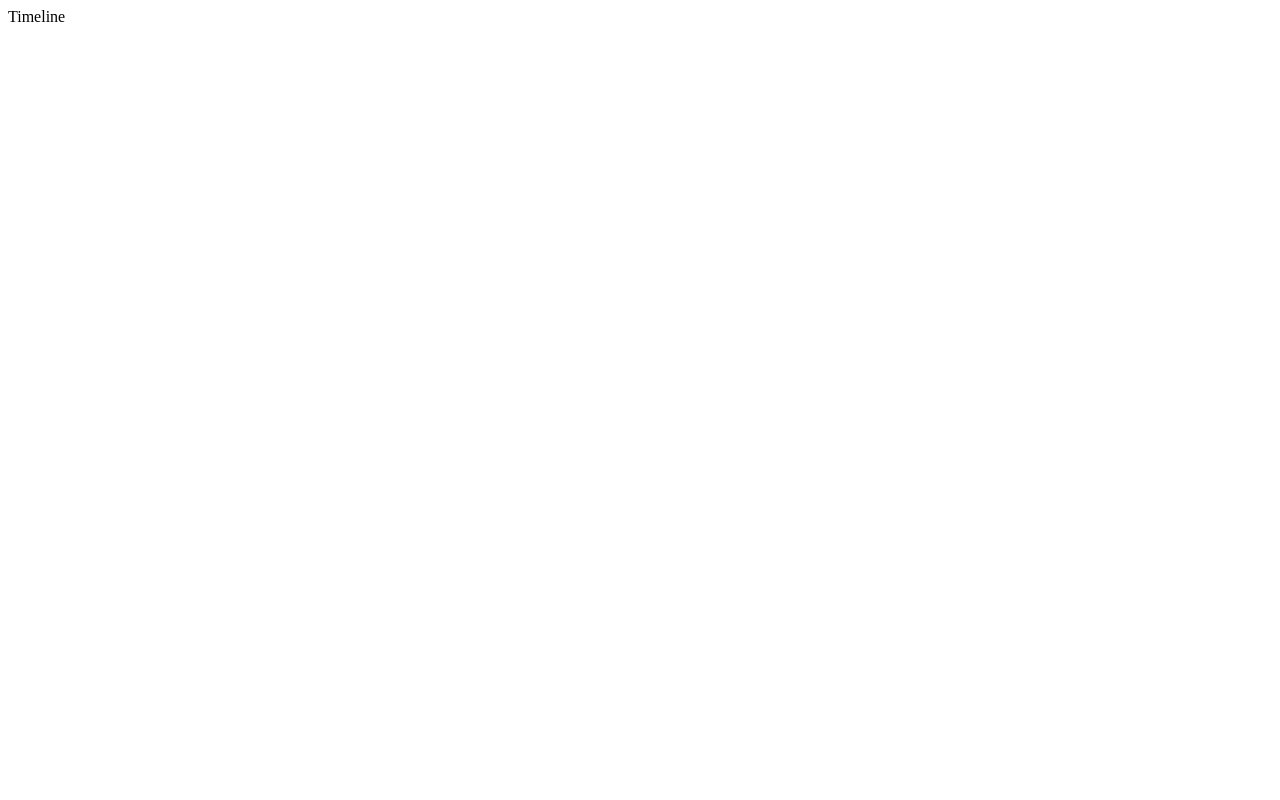
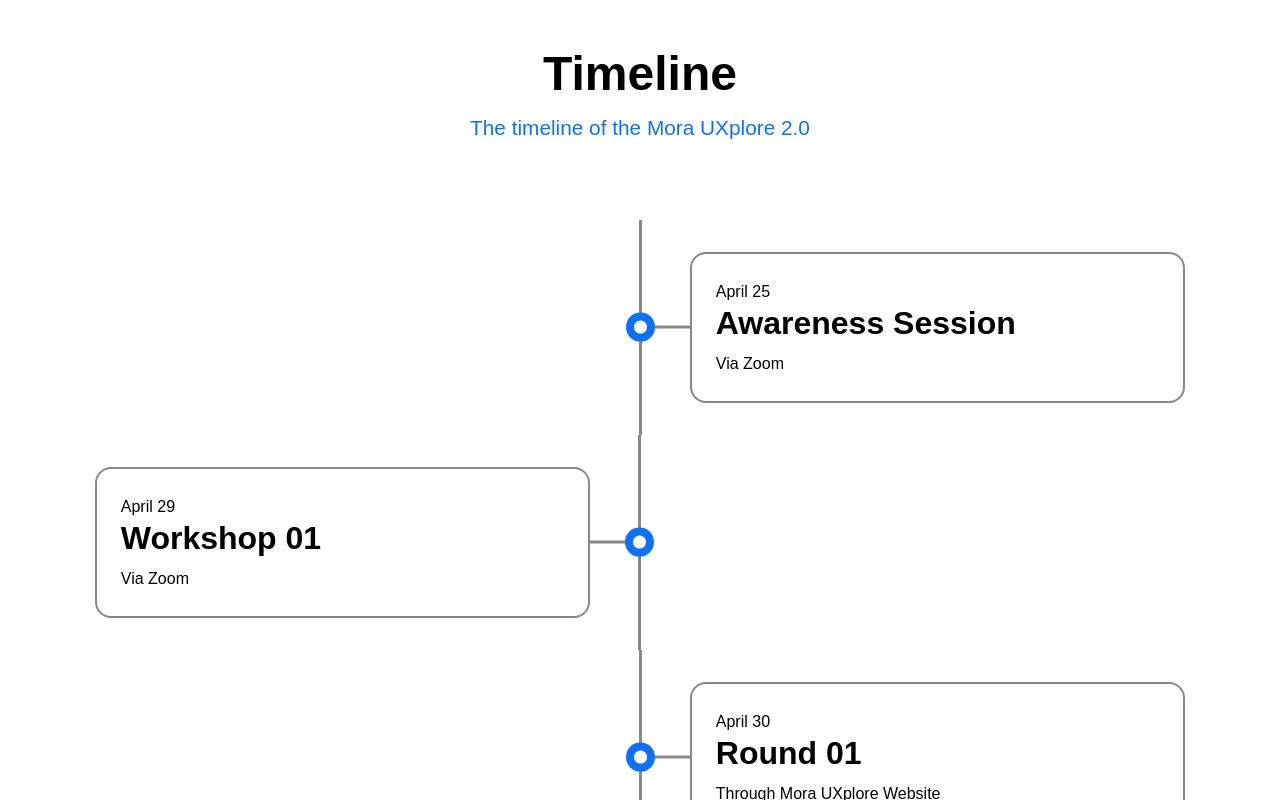
Before and after one commit to UXplore-2-0/official-web, a React (Create React App) app in the folder client/: page / in a window 1280 px wide. Shown: the top 800 px of the page. Built offline with nearby package versions, Linux system fonts and the light colour scheme.

Commit message:
Added basic components of the timeline

```diff
--- /dev/null
+++ b/client/src/pages/Home/components/Timeline/Timeline.css
@@ -0,0 +1,144 @@
+body {
+    margin: 0;
+    font-family: sans-serif;
+    color: black;
+    padding: 2em;
+}
+
+body::before {
+    content: '';
+    position: absolute;
+    top: 0;
+    left: 0;
+    width: 100%;
+    height: 100%;
+    z-index: -1;
+    position: fixed;
+}
+
+* {
+    margin: 0;
+    padding: 0;
+}
+
+h1 {
+    margin-bottom: 0.5rem;
+}
+
+.title {
+    text-align: center;
+}
+
+.title h1 {
+    margin: 0.3em;
+    font-size: 3em;
+}
+
+.title p {
+    color: #0d71fc;
+    font-size: 1.3em;
+}
+
+.timeline {
+    margin: 5em auto;
+    max-width: 34.15em;
+}
+
+.timeline-container {
+    max-width: 34em;
+    padding-top: 2em;
+    padding-bottom: 2em;
+    position: relative;
+}
+
+.timeline-container div {
+    border: 2px solid #888;
+    border-radius: 1em;
+    padding: 1.5em;
+}
+
+.timeline-container p {
+    line-height: 27px;
+}
+
+.timeline-container:nth-child(odd) {
+    border-left: 3px solid #888;
+    padding-left: 3em;
+    transform: translateX(17em);
+}
+
+.timeline-container:nth-child(even) {
+    border-right: 3px solid #888;
+    padding-right: 3em;
+    transform: translateX(-17em);
+}
+
+.timeline-container:nth-child(odd)::before,
+.timeline-container:nth-child(even)::before {
+    content: '';
+    background: #888;
+    width: 3em;
+    height: 3px;
+    position: absolute;
+    top: 50%;
+    transform: translateY(-50%);
+}
+
+.timeline-container:nth-child(odd)::before {
+    left: 0;
+}
+
+.timeline-container:nth-child(even)::before {
+    right: 0;
+}
+
+.timeline-container:nth-child(odd) div::before,
+.timeline-container:nth-child(even) div::before {
+    content: '';
+    background: #fff;
+    box-shadow: 0 0 0 0.5em #0d71fc;
+    width: 0.8em;
+    height: 0.8em;
+    position: absolute;
+    top: 50%;
+    transform: translateY(-50%);
+    border-radius: 50%;
+}
+
+.timeline-container:nth-child(odd) div::before {
+    left: -0.5em;
+}
+
+.timeline-container:nth-child(even) div::before {
+    right: -0.5em;
+}
+
+
+/* Responsive Design */
+@media screen and (max-width: 750px) {
+    .timeline {
+        width: 80vw;
+    }
+
+    .timeline .timeline-container {
+        width: 100%;
+        transform: none;
+        padding-left: 0;
+        padding-right: 0;
+        border: none;
+    }
+
+    .timeline .timeline-container::before {
+        width: 3px;
+        height: 4em;
+        top: -2em;
+        left: 50%;
+        transform: translateX(-50%);
+    }
+
+    .timeline .timeline-container div::before {
+        top: -0.5em;
+        left: 50%;
+        transform: translateX(-50%);
+    }
+}
--- a/client/src/pages/Home/components/Timeline/Timeline.jsx
+++ b/client/src/pages/Home/components/Timeline/Timeline.jsx
@@ -1,8 +1,90 @@
 import React from 'react'
+import './Timeline.css'
 
 function Timeline() {
   return (
-    <div>Timeline</div>
+    <>
+    <div className='title'>
+      <h1>Timeline</h1>
+      <p>The timeline of the Mora UXplore 2.0</p>
+    </div>
+
+    <div className='timeline'>
+
+      <div className='timeline-container'>
+        <div>
+          <p>April 25</p>
+          <h1>Awareness Session</h1>
+          <p>Via Zoom</p>
+        </div>
+      </div>
+
+      <div className='timeline-container'>
+        <div>
+          <p>April 29</p>
+          <h1>Workshop 01</h1>
+          <p>Via Zoom</p>
+        </div>
+      </div>
+
+      <div className='timeline-container'>
+        <div>
+          <p>April 30</p>
+          <h1>Round 01</h1>
+          <p>Through Mora UXplore Website</p>
+        </div>
+      </div>
+
+      <div className='timeline-container'>
+        <div>
+          <p>May 06</p>
+          <h1>Workshop 02</h1>
+          <p>Via Zoom</p>
+        </div>
+      </div>
+
+      <div className='timeline-container'>
+        <div>
+          <p>May 07</p>
+          <h1>Round 02</h1>
+          <p>Through Mora UXplore Website</p>
+        </div>
+      </div>
+
+      <div className='timeline-container'>
+        <div>
+          <p>June 03</p>
+          <h1>Workshop 03</h1>
+          <p>At University Premises</p>
+        </div>
+      </div>
+
+      <div className='timeline-container'>
+        <div>
+          <p>June 04</p>
+          <h1>Round 03</h1>
+          <p>Through Mora UXplore Website</p>
+        </div>
+      </div>
+
+      <div className='timeline-container'>
+        <div>
+          <p>June 17</p>
+          <h1>Final Designathon</h1>
+          <p>At University Premises</p>
+        </div>
+      </div>
+
+      <div className='timeline-container'>
+        <div>
+          <p>June 17</p>
+          <h1>Award Ceremony</h1>
+          <p>At University Premises</p>
+        </div>
+      </div>
+
+    </div>
+    </>
   )
 }
 
```
